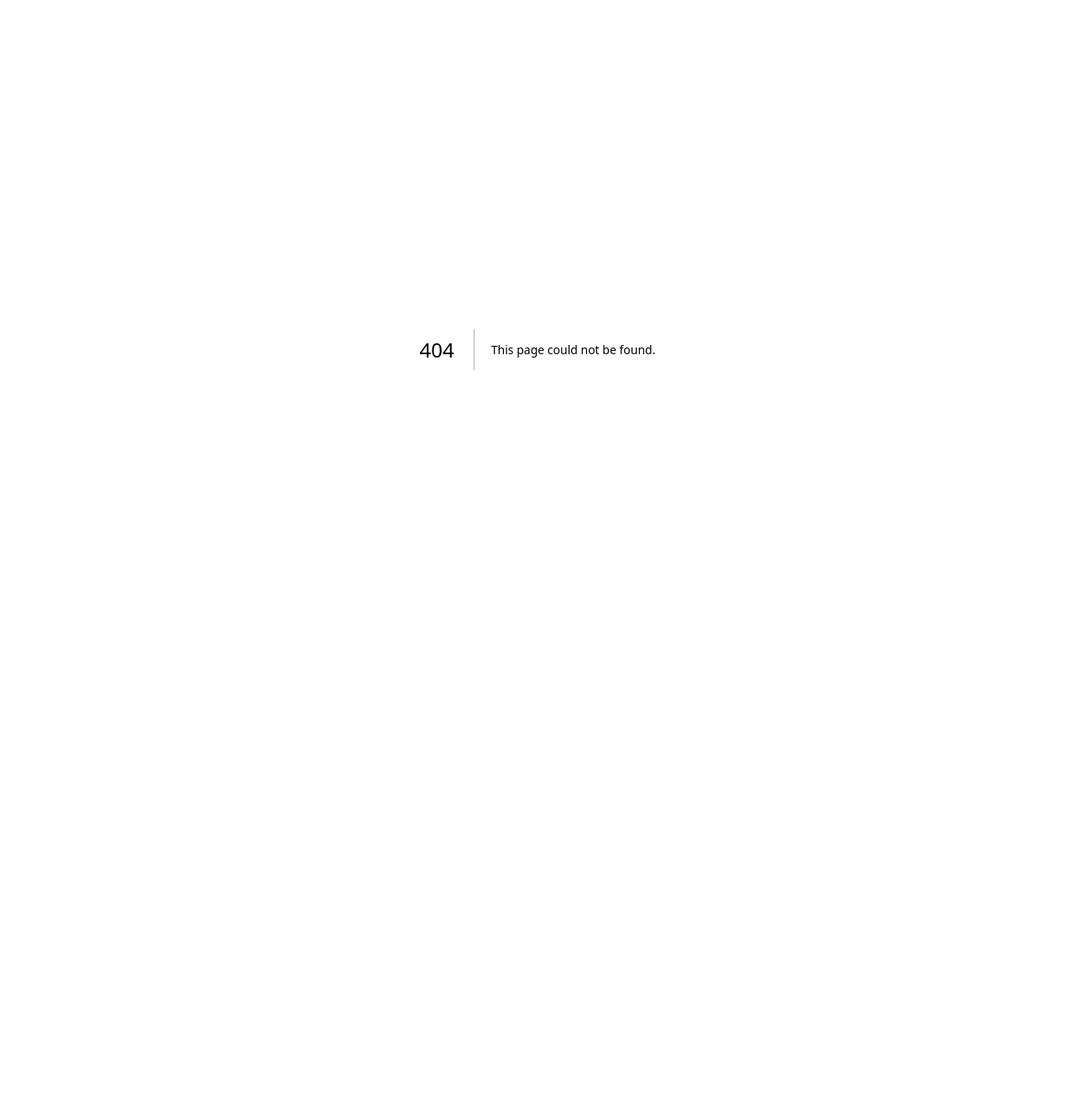
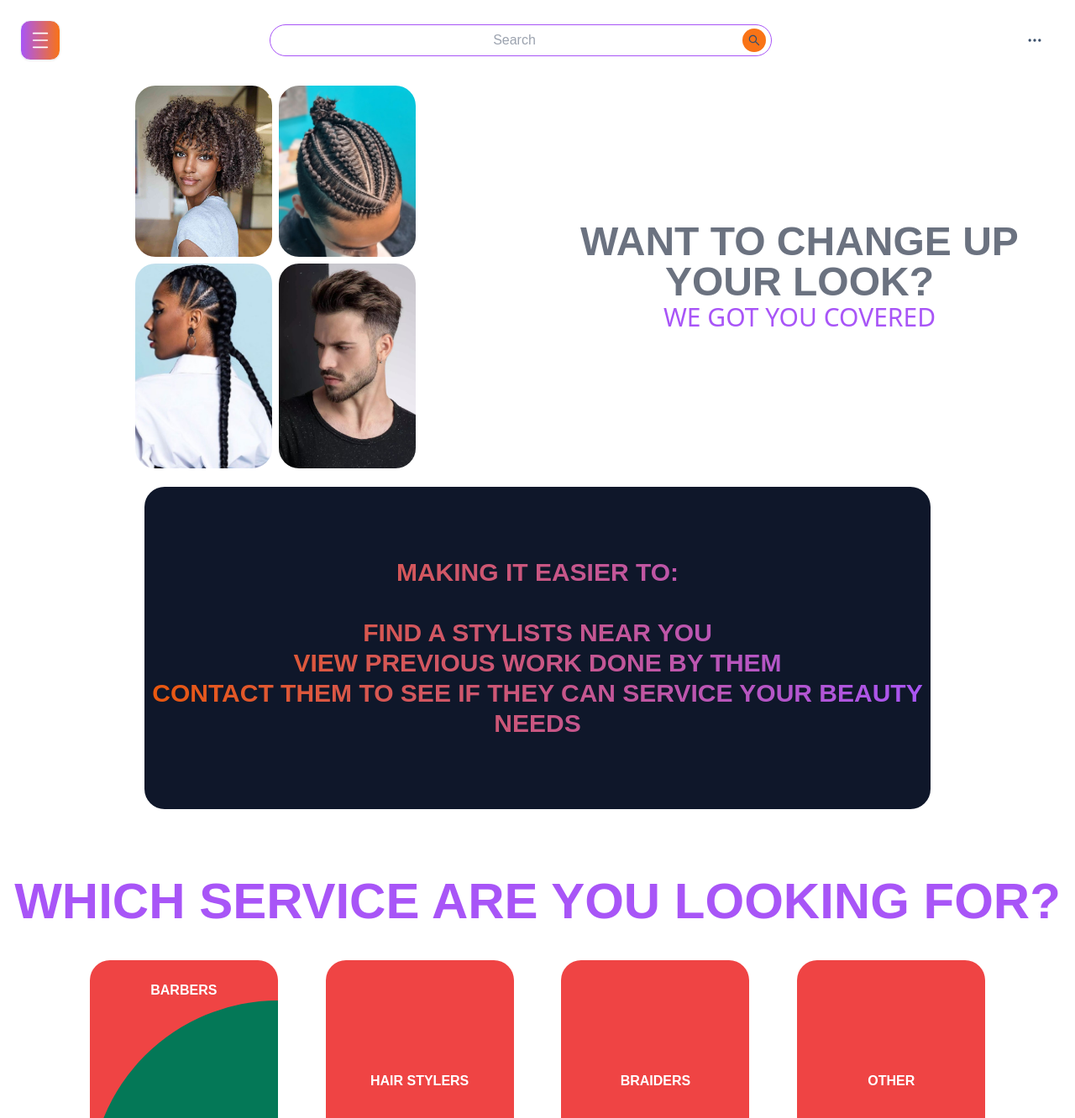
Before and after one commit to PaulNMwaura/site, a Next.js app: page /Home in a window 1280 px wide. Before the commit this address had no page. Shown: the top 1332 px of the page at 84% size. Before the commit the page ends 832 px from the top, so only its background shows below. Built offline with nearby package versions, Linux system fonts and the light colour scheme.

Commit message:
Seperated home page and login page

```diff
--- /dev/null
+++ b/app/Home/page.tsx
@@ -0,0 +1,85 @@
+'use client';
+import React from 'react';
+import Image from "next/image";
+import Navbar from "../ui_components/navbar/Navbar";
+import { Roboto, Bebas_Neue } from 'next/font/google';
+
+const roboto = Roboto({
+  weight: '400', // Define weights, styles
+  subsets: ['latin'],
+});
+
+const bebas = Bebas_Neue({
+  weight: '400', // Define weights, styles
+  subsets: ['latin'],
+});
+
+const Home = () => {
+  return (
+    <div>
+        <Navbar />
+        <div className="w-full min-h-fit lg:min-h-fit flex flex-wrap bg-white">
+            <div className="relative w-full lg:w-1/2 min-h-[500px] max-h-[500px] bg-white flex lg:items-center justify-center text-center text-white">
+            <div className="relative w-[350px] max-h-[500px] bg-white grid grid-cols-2 gap-2 p-2 rounded-3xl">
+                <Image src="/Style1.jpg" alt="Style 1" width={100} height={100} layout="responsive" className="w-full h-full object-cover rounded-3xl" />
+                <Image src="/Cornrows.jpg" alt="Cornrows" width={100} height={100} layout="responsive" className="w-full h-full object-cover rounded-3xl" />
+                <Image src="/Style2.jpg" alt="Style 2" width={100} height={100} layout="responsive" className="w-full h-full object-cover rounded-3xl" />
+                <Image src="/fade.jpg" alt="Fade" width={100} height={100} layout="responsive" className="w-full h-full object-cover rounded-3xl" />
+            </div>
+            </div>
+            <div className="relative w-full lg:w-1/2 min-h-[400px] bg-white flex items-center justify-center flex-col text-center text-white">
+            <p className="font-bold text-5xl text-gray-500 text-pretty">
+                WANT TO CHANGE UP YOUR LOOK?
+            </p>
+            <p className="font-sans text-3xl text-purple-500">
+                WE GOT YOU COVERED
+            </p>
+            </div>
+        </div>
+        <div className="w-full h-fit flex place-content-center">
+            <div className="relative w-3/4 min-h-96 bg-slate-900 place-content-center text-center rounded-3xl">
+            <p className="font-bold text-3xl bg-gradient-to-l from-purple-500 to-orange-600 text-transparent bg-clip-text">
+                MAKING IT EASIER TO: <br /> <br />
+                FIND A STYLISTS NEAR YOU <br />
+                VIEW PREVIOUS WORK DONE BY THEM <br />
+                CONTACT THEM TO SEE IF THEY CAN SERVICE YOUR BEAUTY NEEDS <br />
+            </p>
+            </div>
+        </div>
+        <div className="relative min-w-full min-h-fit flex flex-col items-center justify-center bg-white"> {/* {height/width fit content is very powerful} */}
+
+            <div className="pt-20 w-fit h-fit font-bold text-6xl text-purple-500 text-center">
+            WHICH SERVICE ARE YOU LOOKING FOR?
+            </div>
+            <div className="w-[90%] h-1/2 bg-white justify-items-center grid grid-cols-1 md:grid-cols-2 lg:grid-cols-4 gap-20 p-10">
+            <a href="." className="w-[80%] md:w-56 h-72 bg-red-500 flex flex-col place-content-end text-center font-bold text-white rounded-3xl">
+                <p>BARBERS</p>
+                <div className="w-full h-5/6 bg-emerald-700 rounded-ss-full">
+
+                </div>
+
+            </a>
+            <div className="w-[80%] md:w-56 h-72 bg-red-500 flex items-center justify-center text-center font-bold text-white rounded-3xl">
+                <p>HAIR STYLERS</p>
+            </div>
+            <div className="w-[80%] md:w-56 h-72 bg-red-500 flex items-center justify-center text-center font-bold text-white rounded-3xl">
+                <p>BRAIDERS</p>
+            </div>
+            <div className="w-[80%] md:w-56 h-72 bg-red-500 flex items-center justify-center text-center font-bold text-white rounded-3xl">
+                <p>OTHER</p>
+            </div>
+            </div>
+        </div>
+        <div className="relative min-w-full min-h-fit bg-stone-500 flex place-content-center text-center text-white rounded-3xl">
+            <div className="video-container w-1/2 h-1/4 rounded-3xl">
+            <video autoPlay loop muted controls controlsList="nodownload" className="w-full h-full object-cover rounded-3xl">
+                <source src="/homePageVideo.mp4" type="video/mp4" />
+                Your browser does not support the video tag.
+            </video>
+            </div>
+        </div>
+    </div>
+  )
+}
+
+export default Home
--- /dev/null
+++ b/app/Login/page.tsx
@@ -0,0 +1,11 @@
+import React from 'react'
+
+const Login = () => {
+  return (
+    <div>
+
+    </div>
+  )
+}
+
+export default Login
--- a/app/page.tsx
+++ b/app/page.tsx
@@ -1,94 +1,14 @@
 'use client';
 
-import Image from "next/image";
-import Navbar from "./ui_components/navbar/Navbar";
-import { Roboto, Bebas_Neue } from 'next/font/google';
+import React from "react";
+// import Homepage from "./Login/Home/page";
+// import Navbar from "./ui_components/navbar/Navbar";
 
-const roboto = Roboto({
-  weight: '400', // Define weights, styles
-  subsets: ['latin'],
-});
-
-const bebas = Bebas_Neue({
-  weight: '400', // Define weights, styles
-  subsets: ['latin'],
-});
-
-
-export default function Home() {
+export default function Login() {
 
   return (
     <div>
-      <Navbar />
-      <div className="w-full min-h-fit lg:min-h-fit flex flex-wrap bg-white">
-        <div className="relative w-full lg:w-1/2 min-h-[500px] max-h-[500px] bg-white flex lg:items-center justify-center text-center text-white">
-          <div className="relative w-[350px] max-h-[500px] bg-white grid grid-cols-2 gap-2 p-2 rounded-3xl">
-            <Image src="/Style1.jpg" alt="Style 1" width={100} height={100} layout="responsive" className="w-full h-full object-cover rounded-3xl" />
-            <Image src="/Cornrows.jpg" alt="Cornrows" width={100} height={100} layout="responsive" className="w-full h-full object-cover rounded-3xl" />
-            <Image src="/Style2.jpg" alt="Style 2" width={100} height={100} layout="responsive" className="w-full h-full object-cover rounded-3xl" />
-            <Image src="/fade.jpg" alt="Fade" width={100} height={100} layout="responsive" className="w-full h-full object-cover rounded-3xl" />
-          </div>
-        </div>
-        <div className="relative w-full lg:w-1/2 min-h-[400px] bg-white flex items-center justify-center flex-col text-center text-white">
-          <p className="font-bold text-5xl text-gray-500 text-pretty">
-            WANT TO CHANGE UP YOUR LOOK?
-          </p>
-          <p className="font-sans text-3xl text-purple-500">
-            WE GOT YOU COVERED
-          </p>
-        </div>
-      </div>
-      <div className="w-full h-fit flex place-content-center">
-        <div className="relative w-3/4 min-h-96 bg-slate-900 place-content-center text-center rounded-3xl">
-          <p className="font-bold text-3xl bg-gradient-to-l from-purple-500 to-orange-600 text-transparent bg-clip-text">
-            MAKING IT EASIER TO: <br /> <br />
-            FIND A STYLISTS NEAR YOU <br />
-            VIEW PREVIOUS WORK DONE BY THEM <br />
-            CONTACT THEM TO SEE IF THEY CAN SERVICE YOUR BEAUTY NEEDS <br />
-          </p>
-        </div>
-      </div>
-      <div className="relative min-w-full min-h-fit flex flex-col items-center justify-center bg-white"> {/* {height/width fit content is very powerful} */}
-
-        <div className="pt-20 w-fit h-fit font-bold text-6xl text-purple-500 text-center">
-          WHICH SERVICE ARE YOU LOOKING FOR?
-        </div>
-        <div className="w-[90%] h-1/2 bg-white justify-items-center grid grid-cols-1 md:grid-cols-2 lg:grid-cols-4 gap-20 p-10">
-          <a href="." className="w-[80%] md:w-56 h-72 bg-red-500 flex flex-col place-content-end text-center font-bold text-white rounded-3xl">
-            <p>BARBERS</p>
-            <div className="w-full h-5/6 bg-emerald-700 rounded-ss-full">
-
-            </div>
-
-          </a>
-          <div className="w-[80%] md:w-56 h-72 bg-red-500 flex items-center justify-center text-center font-bold text-white rounded-3xl">
-            <p>HAIR STYLERS</p>
-          </div>
-          <div className="w-[80%] md:w-56 h-72 bg-red-500 flex items-center justify-center text-center font-bold text-white rounded-3xl">
-            <p>BRAIDERS</p>
-          </div>
-          <div className="w-[80%] md:w-56 h-72 bg-red-500 flex items-center justify-center text-center font-bold text-white rounded-3xl">
-            <p>OTHER</p>
-          </div>
-        </div>
-      </div>
-      <div className="relative min-w-full min-h-fit bg-black place-content-center text-center text-white rounded-3xl">
-        <div className="video-container rounded-3xl">
-          <video autoPlay loop muted controls controlsList="nodownload" className="w-full h-full object-cover rounded-3xl">
-            <source src="/homePageVideo.mp4" type="video/mp4" />
-            Your browser does not support the video tag.
-          </video>
-        </div>
-      </div>
-      {/* <div className={styles.imageContainer}>
-        <Image
-          src="/Template.jpg"
-          alt="Example Images"
-          fill
-          style={{ objectFit: "cover" }}
-        />
-      </div> */}
-      {/* <ProductCard /> */}
+      Login Page
     </div>
   );
 }
--- a/app/ui_components/navbar/Navbar.jsx
+++ b/app/ui_components/navbar/Navbar.jsx
@@ -85,7 +85,7 @@ const Navbar = () => {
         </div>
         {/* Add your sidebar content here */}
         <div className="mt-20 p-4">
-          <a href="./">
+          <a href="./Homepage">
             <u>HOME</u>
           </a>
         </div>
```
